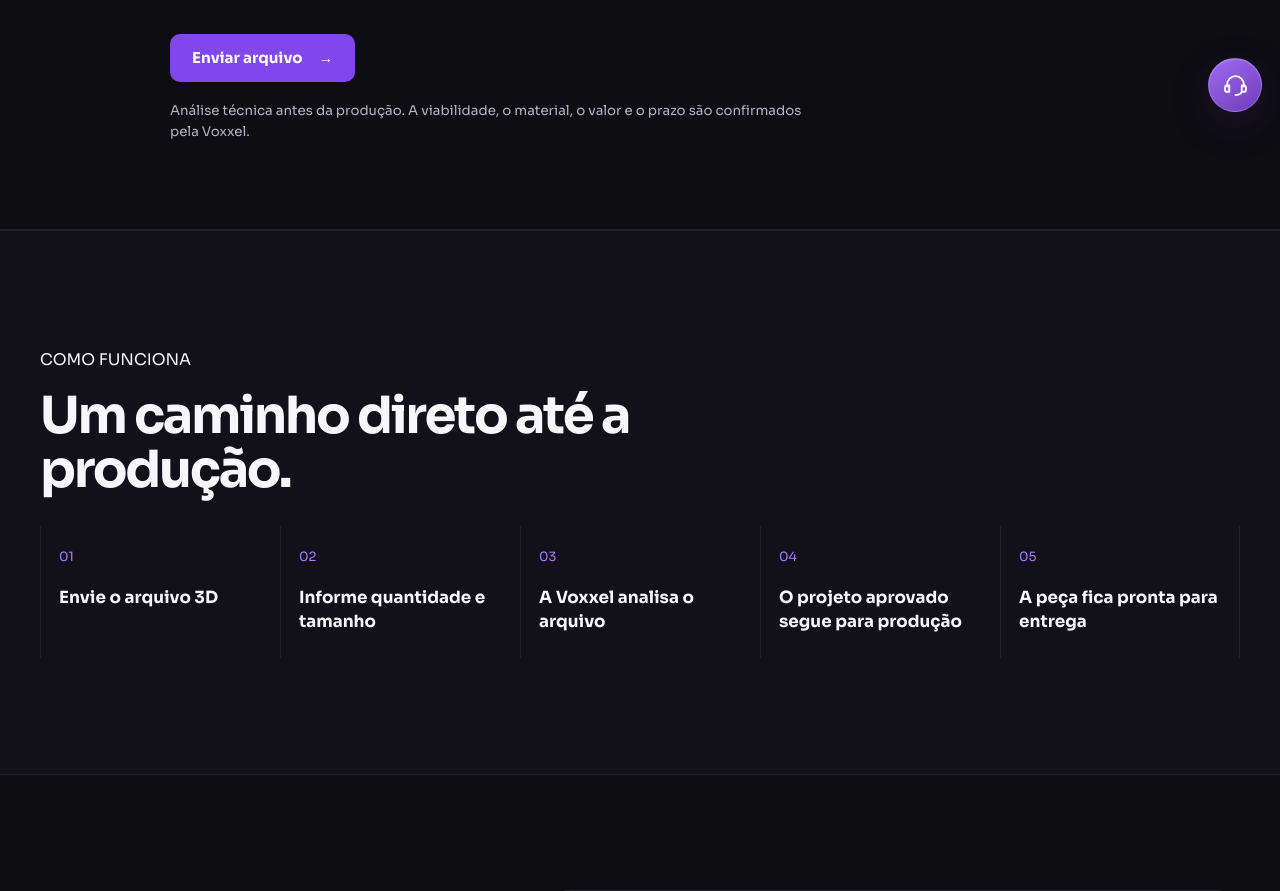
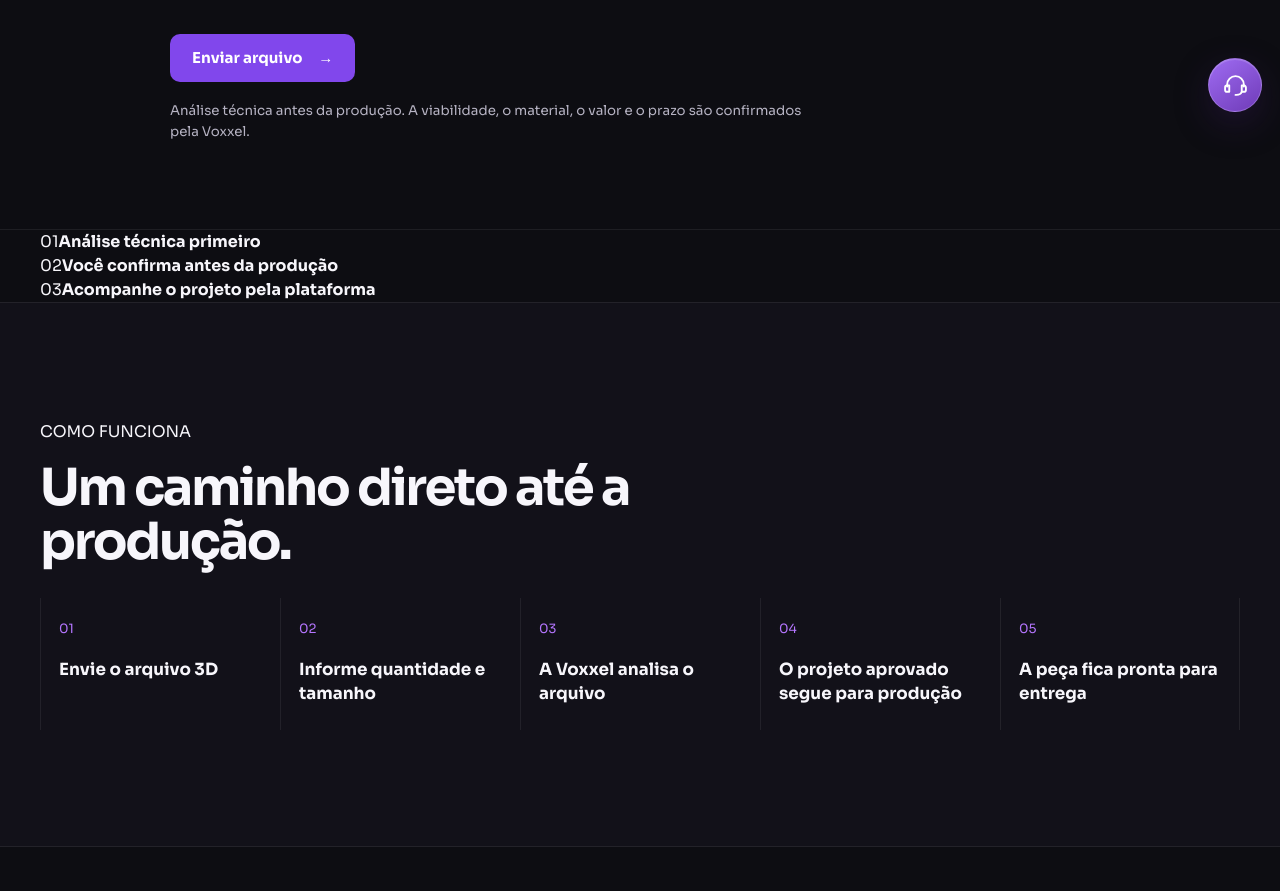
Before and after one commit to nisouzaaf14/voxxel-site, a Flask app: page /imprimir-stl in a window 1280 px wide. Shown: the part 666-1557 px from the top of the page. Run offline with Flask 3, Linux system fonts and the light colour scheme; data that the repository does not hold is empty; parts of the project's set-up code (start-up, migrations or seed data) failed here and were passed over; some libraries are stand-ins or nearby versions.

Commit message:
Reforca confianca nas landings comerciais

```diff
--- a/templates/landing_comercial.html
+++ b/templates/landing_comercial.html
@@ -11,6 +11,14 @@
 <section class="commercial-hero"><div class="wrap commercial-hero-grid">
   <div class="commercial-copy"><p class="home-kicker"><span></span>{{ pagina.kicker }}</p><h1>{{ pagina.titulo }}</h1><p>{{ pagina.subtitulo }}</p><a class="btn btn-primary" href="#solicitar">{{ pagina.cta }} <span aria-hidden="true">→</span></a><small>Análise técnica antes da produção. A viabilidade, o material, o valor e o prazo são confirmados pela Voxxel.</small></div>
 </div></section>
+
+<div class="wrap">
+  <div class="project-trust-band commercial-trust-band" aria-label="Como funciona a aprovação">
+    <div><span>01</span><strong>Análise técnica primeiro</strong></div>
+    <div><span>02</span><strong>Você confirma antes da produção</strong></div>
+    <div><span>03</span><strong>Acompanhe o projeto pela plataforma</strong></div>
+  </div>
+</div>
 
 <section class="commercial-process" id="como-funciona"><div class="wrap"><div class="commercial-section-head"><p class="home-kicker">COMO FUNCIONA</p><h2>Um caminho direto até a produção.</h2></div><ol>{% if pagina.origem == 'peca_sob_medida' %}{% set etapas=['Você envia a foto ou o arquivo','A Voxxel analisa a viabilidade','A peça é modelada quando necessário','O projeto aprovado segue para impressão','A peça fica pronta para entrega'] %}{% elif pagina.origem == 'imprimir_stl' %}{% set etapas=['Envie o arquivo 3D','Informe quantidade e tamanho','A Voxxel analisa o arquivo','O projeto aprovado segue para produção','A peça fica pronta para entrega'] %}{% else %}{% set etapas=['Compartilhe a necessidade','Alinhamos requisitos e quantidade','A Voxxel avalia processo e viabilidade','Você aprova a proposta','Produção e acompanhamento'] %}{% endif %}{% for etapa in etapas %}<li><span>0{{ loop.index }}</span><strong>{{ etapa }}</strong></li>{% endfor %}</ol></div></section>
 
```
